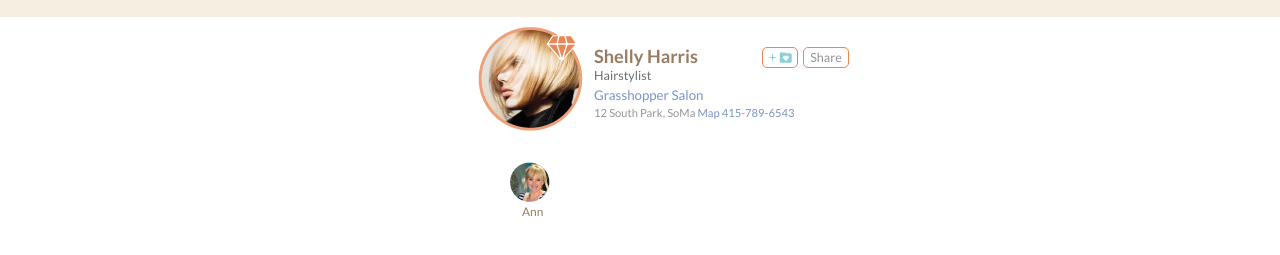
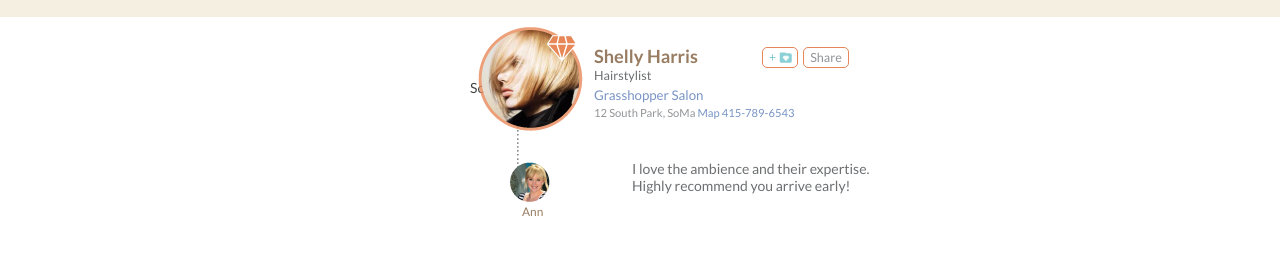
Before and after one commit to karina-bea/gemshare, a plain HTML site: page index.html in a window 1280 px wide. Shown: the part 45-300 px from the top of the page. Drawn offline with Linux system fonts and the light colour scheme.

Commit message:
Adding z indexed dots
Positioning with absolute and z index

```diff
--- a/index.html
+++ b/index.html
@@ -59,7 +59,9 @@ border-radius: 5px; float: right; line-height: 15px;}
 .sharebtn { text-decoration: none;  color:#929497;; font-size: .9em; text-align: center; width:40px; margin-left: 5px;}
 
 /*customer styling */
-.gemuser1 { background:url('images/user1.png') no-repeat; margin-left: 36px; padding-top:40px; padding-left: 16px;}
+.gemuser1 { float:left;background:url('images/user1.png') no-repeat; margin-left: 36px; padding-top:40px; padding-left: 16px; width: 50px;}
+.recommendation { float: left; width: 255px; font-size: 1em; color: #6D6F71; line-height: 1.2em; margin-left: 20px; padding-left: 40px;}
+.dots {background: url('images/dots.png') repeat-y; background-position: 50% 50%;  height: 100px; position:absolute; z-index: -20; top: 100px left:100px; margin-top: 60px;}
 
 
 
@@ -111,6 +113,7 @@ border-radius: 5px; float: right; line-height: 15px;}
 			<div class="nine columns offset-by-five">
 				<!-- Start the first row- professional information including name,location etc
 				================================================== -->
+				<div class="dots">Something here</div>
 				<div class="row">
 					<div id="service_professional1"></div>
 						<section class="service_info">
@@ -133,8 +136,12 @@ border-radius: 5px; float: right; line-height: 15px;}
 			================================================== -->
 
 			<div class="row">
-				<section class="recommendations">
+				<section class="gem-recommendations">
 					<div class="gemuser1"><h4>Ann</h4></div>
+
+					<section class="recommendation">
+						<p>I love the ambience and their expertise. Highly recommend you arrive early!</p>
+					</section>
 
 
 				</section>
```
Also changed, not shown: images/dots-h.png (added), images/dots.png (added), images/dotsa.png (added), images/index_22.png (deleted).
